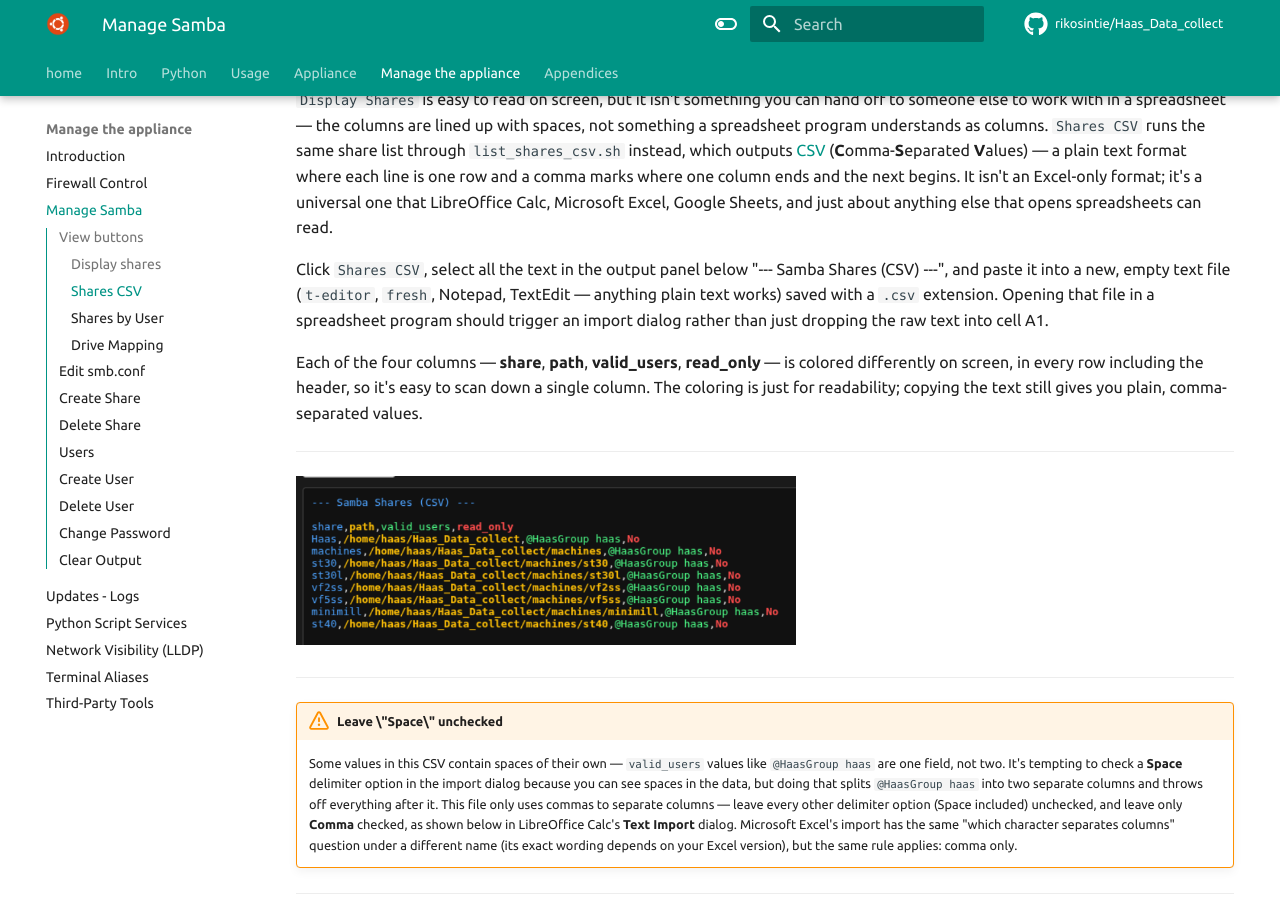
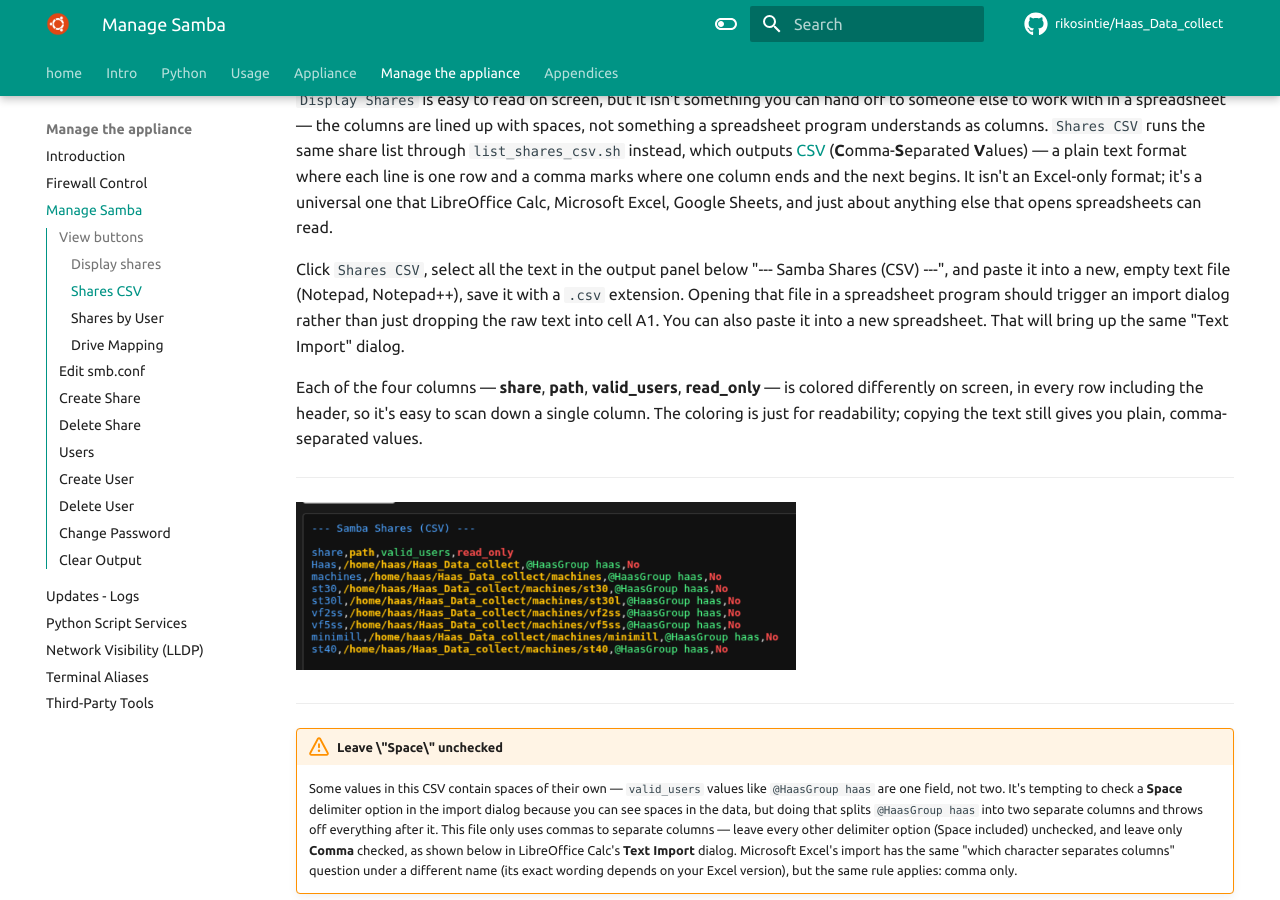
Before and after one commit to rikosintie/Haas_Data_collect, an MkDocs documentation site: the page built from docs/manage_the_appliance/samba.md, in a window 1280 px wide and 900 px high, scrolled down 2010 px. Built offline with MkDocs 1.6.1 and Material for MkDocs 9.7.7, drawn with Linux system fonts in a browser that asks for light colours; some web fonts are replaced; comment, search, counter and statistics services are not loaded.

Commit message:
Git Title: samba.md: Formatting

```diff
--- a/docs/manage_the_appliance/samba.md
+++ b/docs/manage_the_appliance/samba.md
@@ -76,10 +76,9 @@
 anything else that opens spreadsheets can read.
 
 Click `Shares CSV`, select all the text in the output panel below "--- Samba Shares (CSV) ---", and paste
-it into a new, empty text file (`t-editor`, `fresh`, Notepad, TextEdit —
-anything plain text works) saved with a `.csv` extension. Opening that
+it into a new, empty text file (Notepad, Notepad++), save it with a `.csv` extension. Opening that
 file in a spreadsheet program should trigger an import dialog rather
-than just dropping the raw text into cell A1.
+than just dropping the raw text into cell A1. You can also paste it into a new spreadsheet. That will bring up the same "Text Import" dialog.
 
 Each of the four columns — **share**, **path**, **valid_users**,
 **read_only** — is colored differently on screen, in every row including
```
